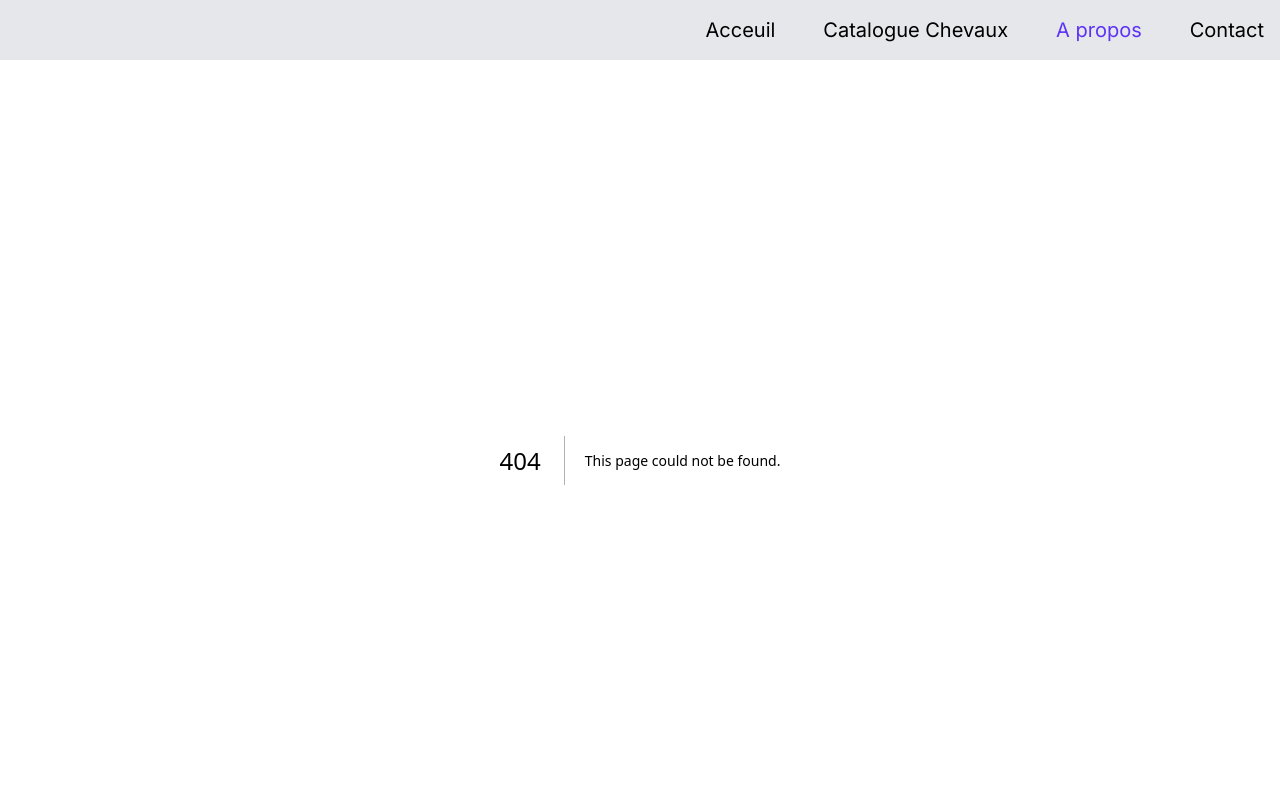
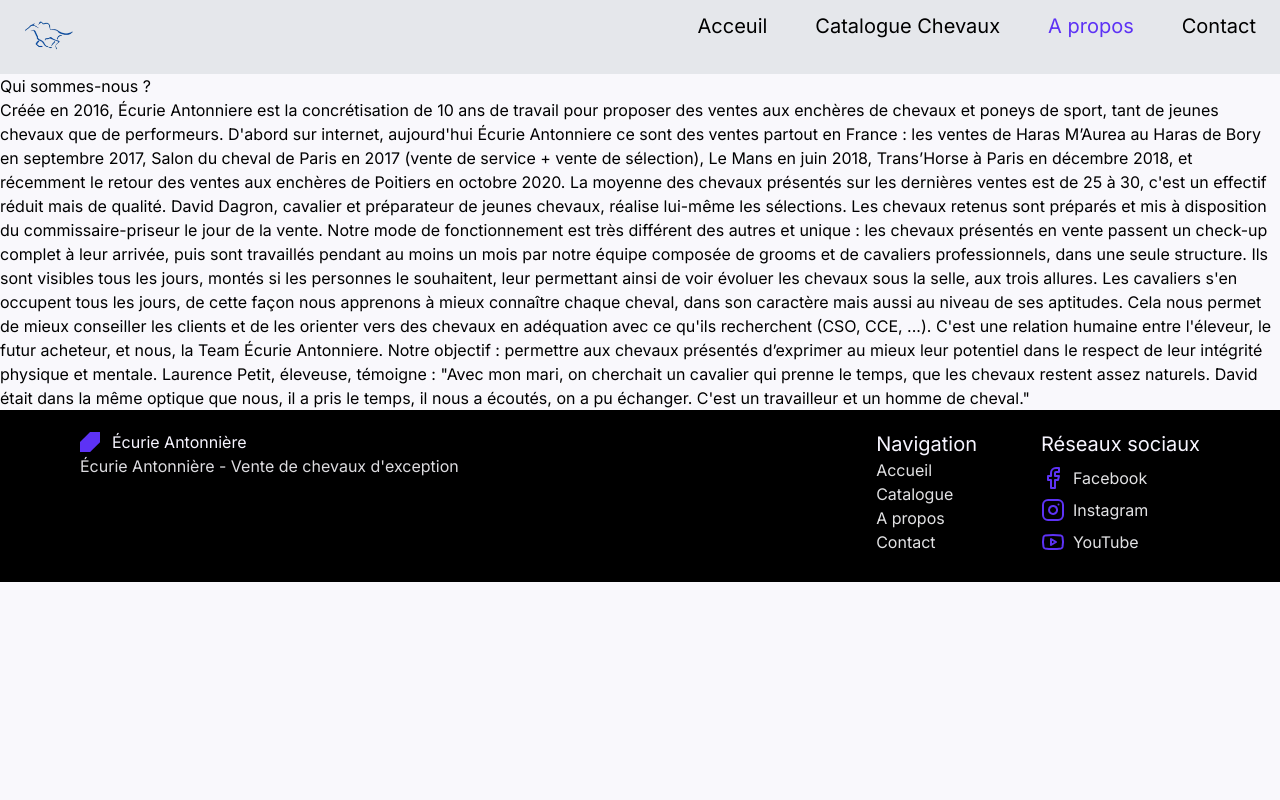
Before and after one commit to 18Wangu/ecurie-antonniere, a Next.js app: page /a-propos in a window 1280 px wide. Before the commit this address had no page. Shown: the top 800 px of the page. Built offline with nearby package versions, Linux system fonts and the light colour scheme.

Commit message:
commencer a ecrire la page a propos

```diff
--- /dev/null
+++ b/src/app/(pages)/a-propos/page.tsx
@@ -0,0 +1,15 @@
+import React from 'react'
+
+function APropos() {
+  return (
+    <div>
+        <h1>Qui sommes-nous ?</h1>
+      <p>Créée en 2016, Écurie Antonniere est la concrétisation de 10 ans de travail pour proposer des ventes aux enchères de chevaux et poneys de sport, tant de jeunes chevaux que de performeurs. D'abord sur internet, aujourd'hui Écurie Antonniere ce sont des ventes partout en France : les ventes de Haras M’Aurea au Haras de Bory en septembre 2017, Salon du cheval de Paris en 2017 (vente de service + vente de sélection), Le Mans en juin 2018, Trans’Horse à Paris en décembre 2018, et récemment le retour des ventes aux enchères de Poitiers en octobre 2020.
+        La moyenne des chevaux présentés sur les dernières ventes est de 25 à 30, c'est un effectif réduit mais de qualité. David Dagron, cavalier et préparateur de jeunes chevaux, réalise lui-même les sélections. Les chevaux retenus sont préparés et mis à disposition du commissaire-priseur le jour de la vente.
+        Notre mode de fonctionnement est très différent des autres et unique : les chevaux présentés en vente passent un check-up complet à leur arrivée, puis sont travaillés pendant au moins un mois par notre équipe composée de grooms et de cavaliers professionnels, dans une seule structure. Ils sont visibles tous les jours, montés si les personnes le souhaitent, leur permettant ainsi de voir évoluer les chevaux sous la selle, aux trois allures. Les cavaliers s'en occupent tous les jours, de cette façon nous apprenons à mieux connaître chaque cheval, dans son caractère mais aussi au niveau de ses aptitudes. Cela nous permet de mieux conseiller les clients et de les orienter vers des chevaux en adéquation avec ce qu'ils recherchent (CSO, CCE, ...).
+        C'est une relation humaine entre l'éleveur, le futur acheteur, et nous, la Team Écurie Antonniere. Notre objectif : permettre aux chevaux présentés d’exprimer au mieux leur potentiel dans le respect de leur intégrité physique et mentale. Laurence Petit, éleveuse, témoigne : "Avec mon mari, on cherchait un cavalier qui prenne le temps, que les chevaux restent assez naturels. David était dans la même optique que nous, il a pris le temps, il nous a écoutés, on a pu échanger. C'est un travailleur et un homme de cheval."</p>
+    </div>
+  )
+}
+
+export default APropos
--- a/src/components/ui/footer.tsx
+++ b/src/components/ui/footer.tsx
@@ -15,7 +15,7 @@
                 <h2 className="text-xl text-primary-foreground">Navigation</h2>
                 <ul className="text-base text-secondary">
                     <li><a href="/" className="hover:text-primary">Accueil</a></li>
-                    <li><a href="/catalogue" className="hover:text-primary">Catalogue</a></li>
+                    <li><a href="/chevaux-a-vendre" className="hover:text-primary">Catalogue</a></li>
                     <li><a href="/a-propos" className="hover:text-primary">A propos</a></li>
                     <li><a href="/contact" className="hover:text-primary">Contact</a></li>
                 </ul>
--- a/src/components/ui/navbar.tsx
+++ b/src/components/ui/navbar.tsx
@@ -3,6 +3,7 @@
 import { usePathname } from "next/navigation";
 import clsx from "clsx";
 import Link from "next/link";
+import Image from "next/image";
 
 const links = [
     { name: "Acceuil", href: "/" },
@@ -14,7 +15,16 @@
 export default function NavbarEcurieAntonniere() {
     const pathname = usePathname();
   return (
-    <div className="flex justify-end p-4 bg-input">
+    <div className="flex justify-between px-6 py-3 bg-input">
+      <div className="flex justify-start">
+        <Image
+          src="/logo-ecurie-antonniere.png"
+          alt="Logo Ecurie Antonniere"
+          width={50}
+          height={50}
+        />
+      </div>
+      <div className="flex justify-end">
         {links.map((link) => {
           return (
             <Link
@@ -32,5 +42,6 @@
           );
         })}
       </div>
+    </div>
   );
 }
```
Also changed, not shown: public/logo-ecurie-antonniere.png. Lines whose indentation alone changed are shown as unchanged.
